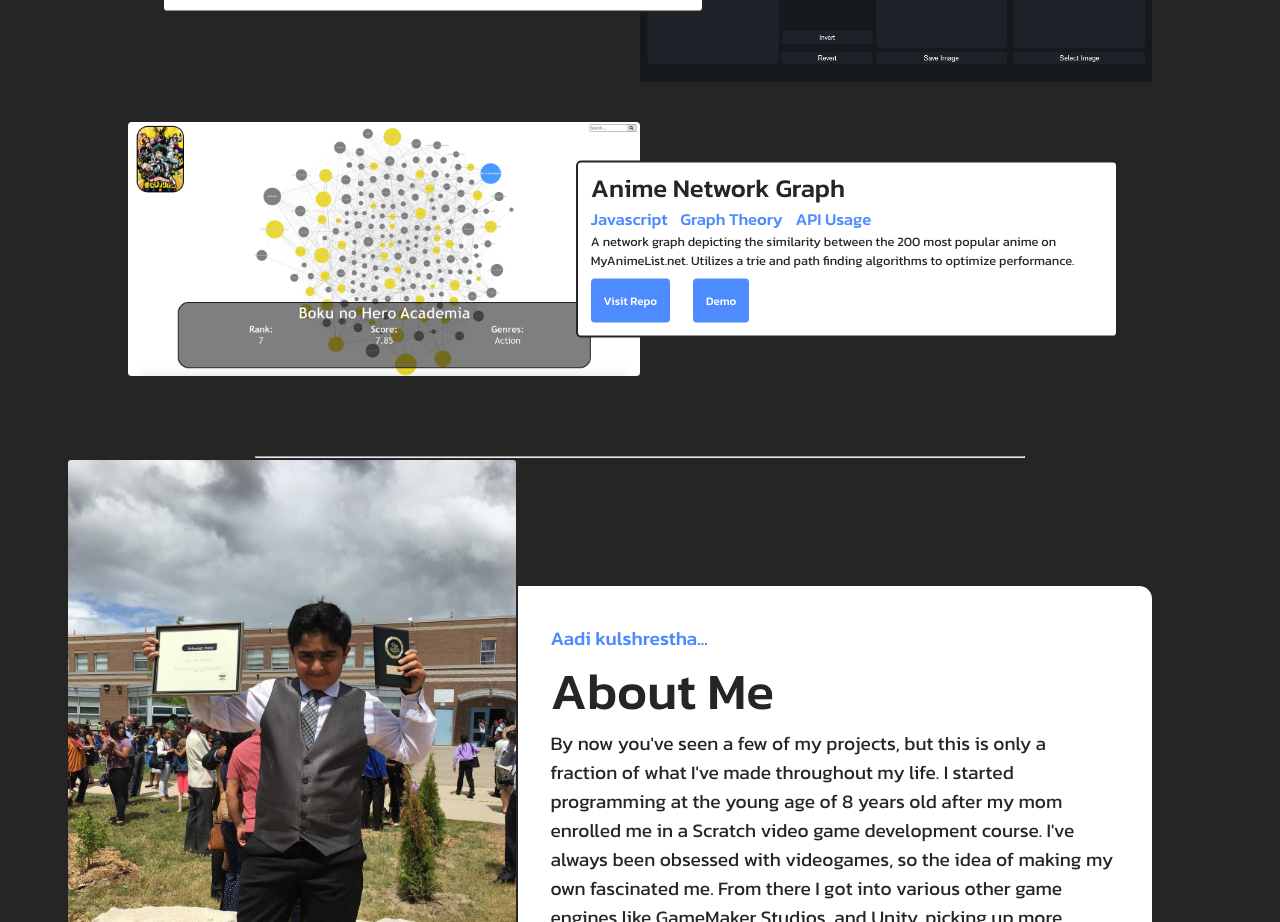
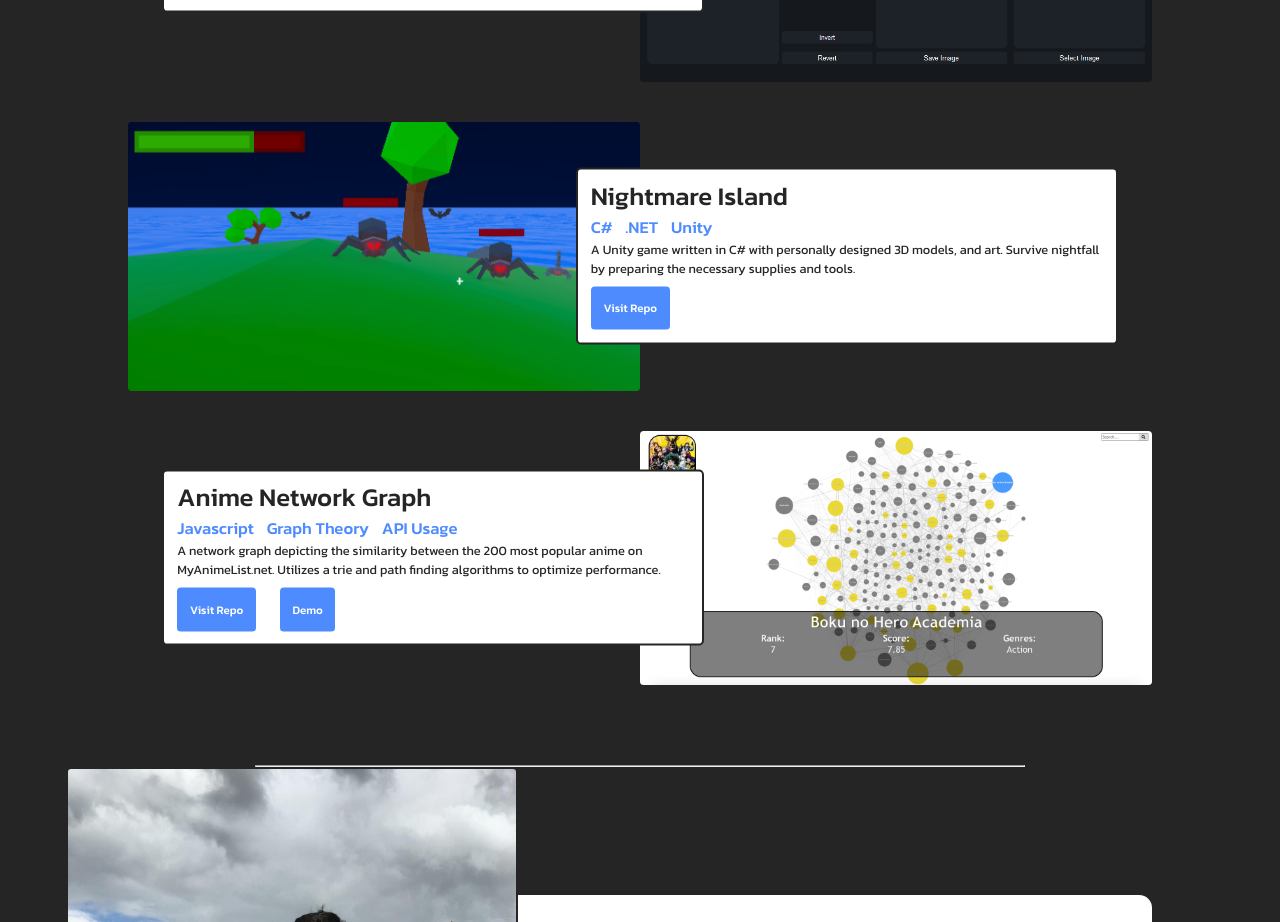
Before and after one commit to MankyDanky/Portfolio-V2, a React (Create React App) app: page / in a window 1280 px wide. Shown: the part 2168-3090 px from the top of the page. Built offline with nearby package versions, Linux system fonts and the light colour scheme.

Commit message:
Nightmare Island

```diff
--- a/src/Projects.js
+++ b/src/Projects.js
@@ -5,6 +5,7 @@ import PhotoEditorIcon from './PhotoEditor.png';
 import AnimeNetworkGraphIcon from './AnimeNetworkGraph.png';
 import WaterlooStudySpotsIcon from './WaterlooStudySpots.png';
 import ZombieFighterRedux from './ZombieFighterRedux.png';
+import NightmareIsland from './NightmareIsland.png';
 import { forwardRef } from "react";
 
 const Projects = forwardRef((props, ref)=> {
@@ -43,11 +44,18 @@ const Projects = forwardRef((props, ref)=> {
             repository={"https://github.com/MankyDanky/PhotoEditor"}
             demo={"https://github.com/MankyDanky/PhotoEditor/releases/tag/1.0"}/>
             <Project
+            title={"Nightmare Island"}
+            description={"A Unity game written in C# with personally designed 3D models, and art. Survive nightfall by preparing the necessary supplies and tools."}
+            icon={NightmareIsland}
+            tags={["C#", ".NET", "Unity"]}
+            direction={"left"}
+            repository={"https://github.com/MankyDanky/Nightmare-Island"}/>
+            <Project
             title={"Anime Network Graph"}
             icon={AnimeNetworkGraphIcon}
             description={"A network graph depicting the similarity between the 200 most popular anime on MyAnimeList.net. Utilizes a trie and path finding algorithms to optimize performance."}
             tags={["Javascript", "Graph Theory", "API Usage"]}
-            direction={"left"}
+            direction={"right"}
             repository={"https://github.com/MankyDanky/Anime-Network-Graph-Plain"}
             demo={"https://anime-network-graph-plain.vercel.app/"}/>
         </div>
```
Also changed, not shown: src/NightmareIsland.png (added).
